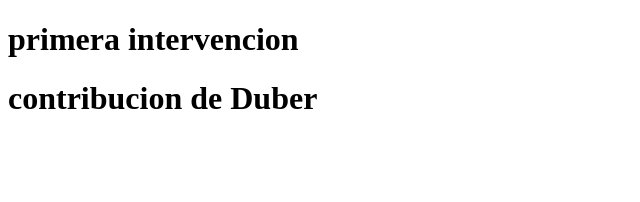
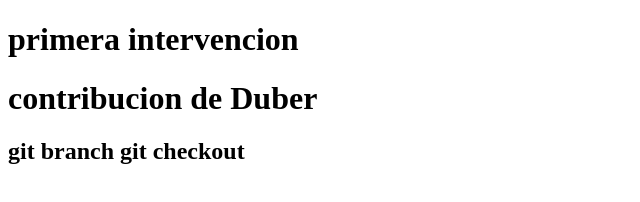
Before and after one commit to oscarburbano278/FirstContribution, a plain HTML site: page index.html in a window 1280 px wide. Shown: the whole page, without its empty margins (0-640 px from the left). Drawn offline with Linux system fonts and the light colour scheme.

Commit message:
new practice in the house

```diff
--- a/index.html
+++ b/index.html
@@ -9,5 +9,14 @@
 <body>
     <h1>primera intervencion</h1>
     <h1>contribucion de Duber</h1>
+
+
+
+
+
+
+
+
+    <h2>git branch git checkout </h2>
 </body>
 </html>
```
